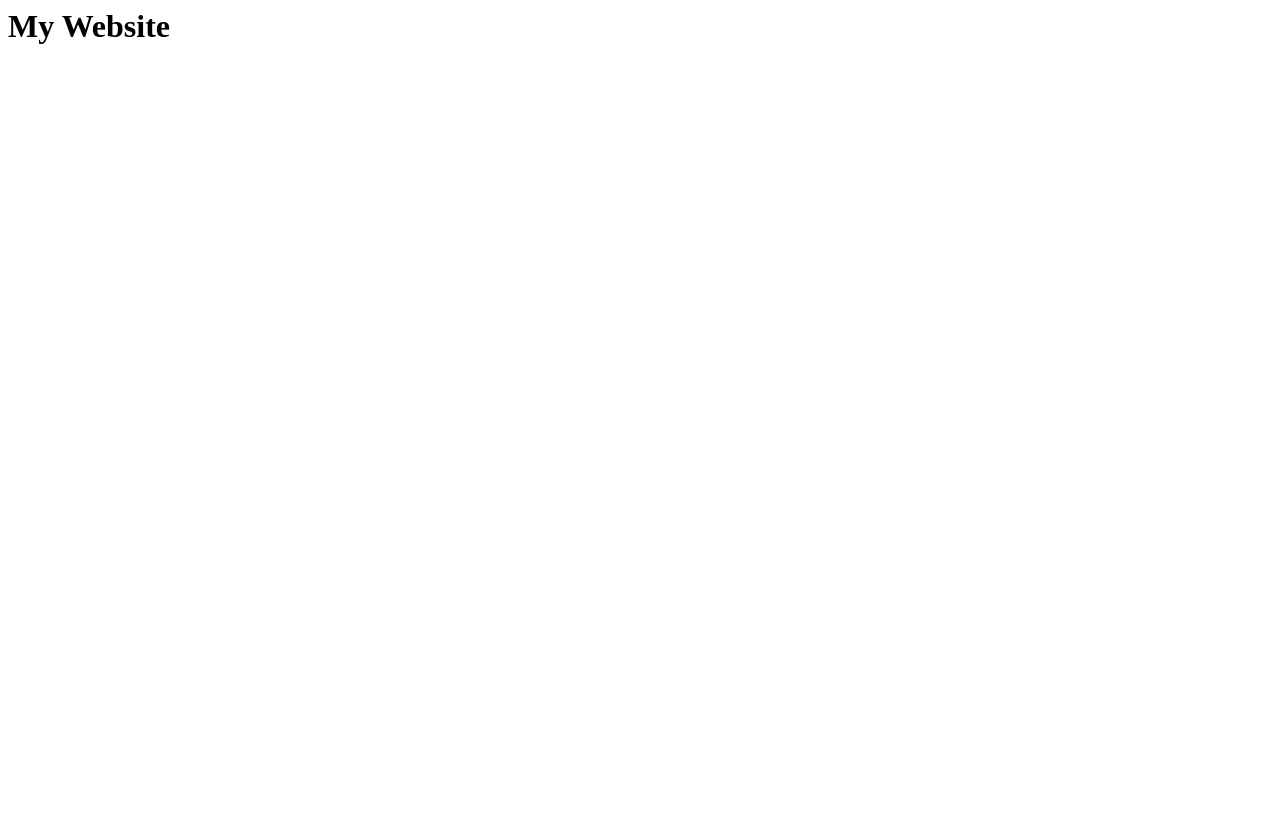
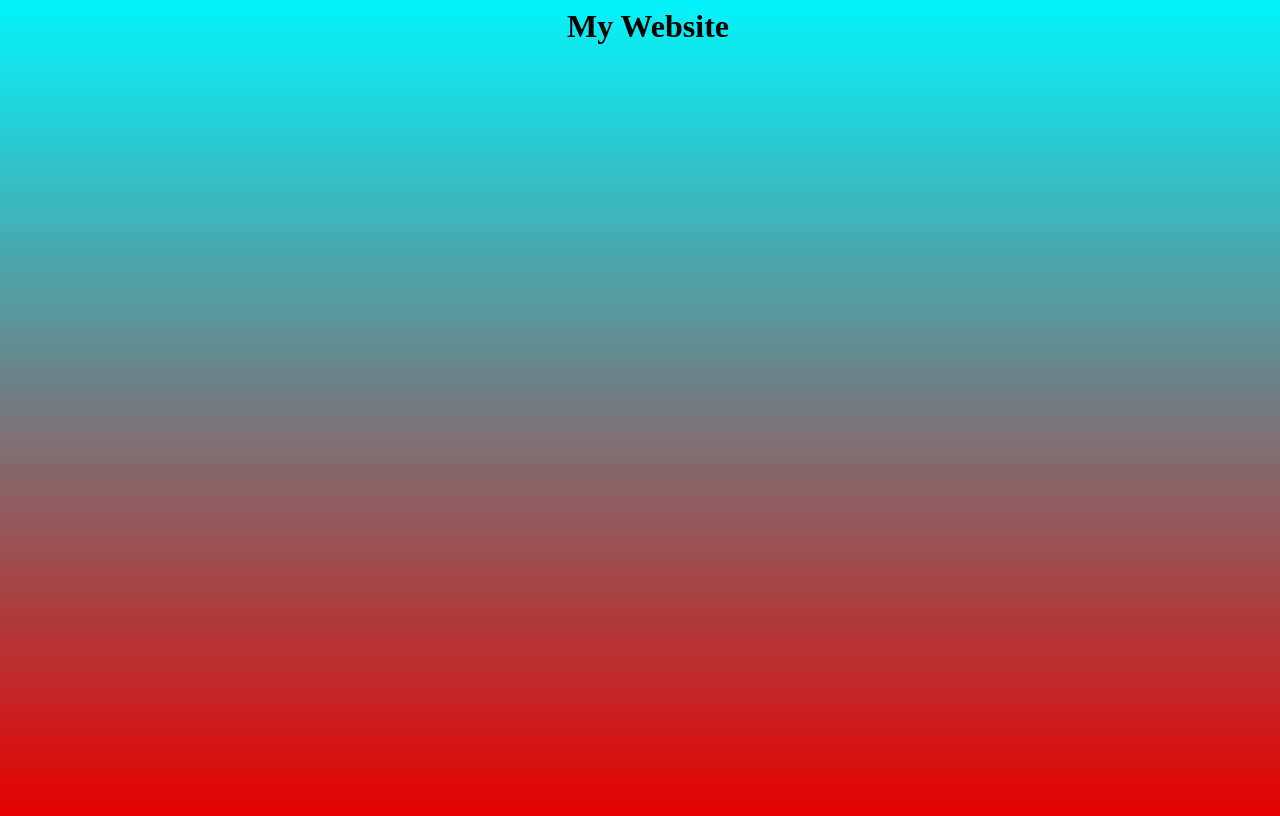
Before and after one commit to EmmaHevesy/My-website, a plain HTML site: page index.html in a window 1280 px wide. Drawn offline with Linux system fonts and the light colour scheme.

Commit message:
Update index.html
I added a background color

```diff
--- a/index.html
+++ b/index.html
@@ -1,7 +1,14 @@
 <html>
 
 <head>
-
+<style>
+     body{
+         text-align: center;
+         background-image: linear-gradient(rgb(3, 244, 252), rgb(230, 0, 0));
+         min-width: 100%;
+         min-height: 100%;
+      }
+  </style>
 
 
 </head>
```
